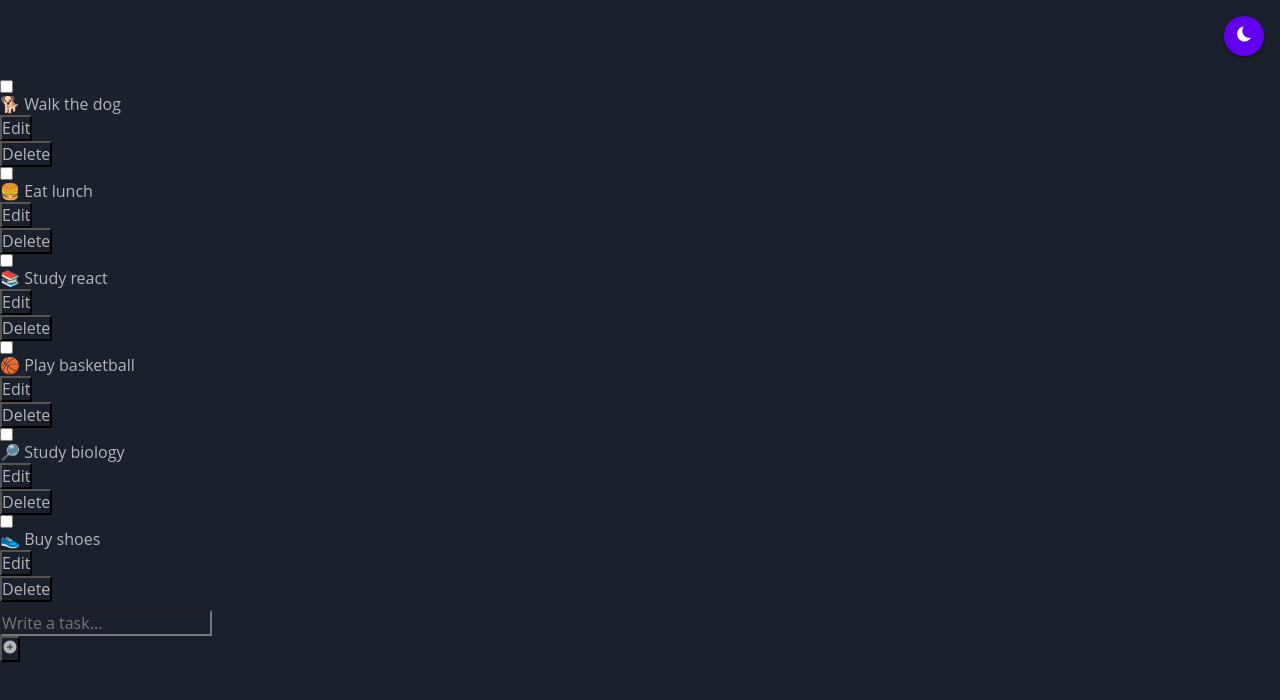
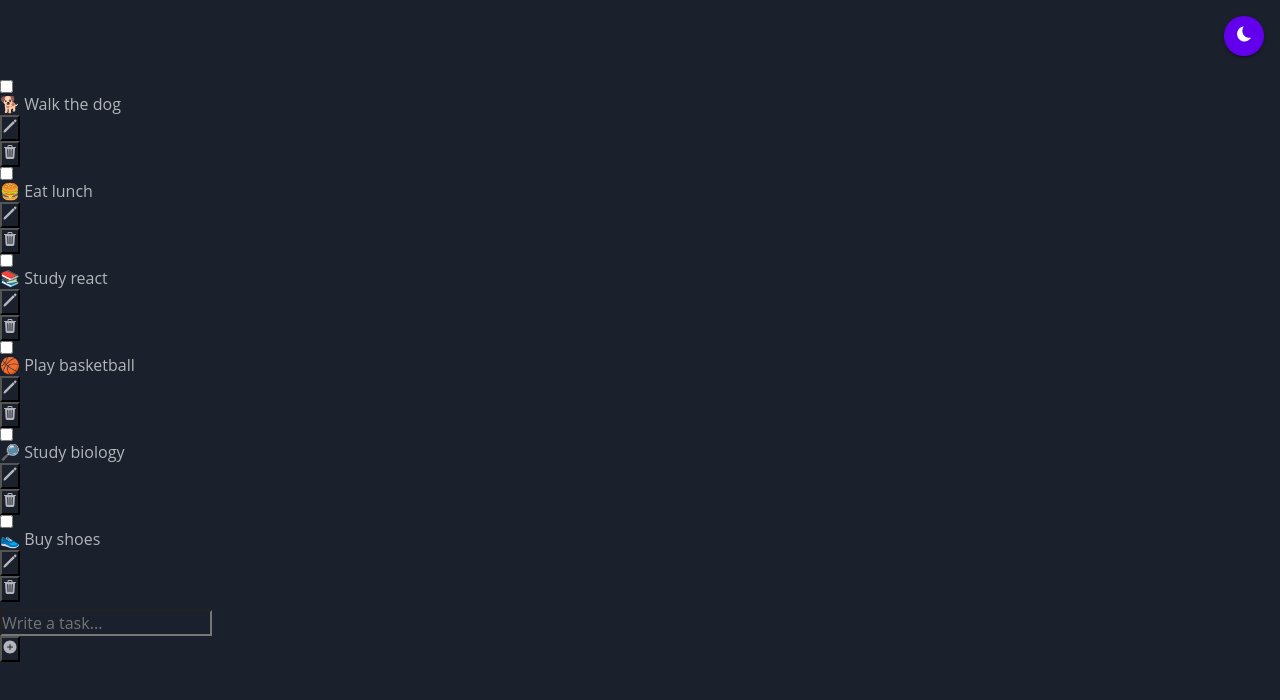
Before and after one commit to jonni595/todo-list, a React (Vite) app: page / in a window 1280 px wide. Shown: the top 700 px of the page. Built offline with nearby package versions, Linux system fonts and the light colour scheme.

Commit message:
update Task

```diff
--- a/src/components/Task.tsx
+++ b/src/components/Task.tsx
@@ -1,8 +1,11 @@
 import { useState } from "react";
+import { IoPencil, IoSave, IoTrash } from "react-icons/io5";
 import type { TasksProps } from "../interface";
 
-const Task: React.FC<TasksProps> = ({task,  onChange, onDelete}) => {
-    const [isEditing, setIsEditing] = useState(false);
+const Task: React.FC<TasksProps> = ({ task, onChange, onDelete }) => {
+  const [isEditing, setIsEditing] = useState(false);
+
+  let icon = isEditing ? <IoSave /> : <IoPencil />;
 
   let taskContent;
   if (isEditing) {
@@ -17,25 +20,49 @@ const Task: React.FC<TasksProps> = ({task,  onChange, onDelete}) => {
             })
           }
         />
-        <button onClick={() => setIsEditing(false)}>Save</button>
+        <button
+          className="btn-icon"
+          title="Save"
+          onClick={() => setIsEditing(false)}
+        >
+          {icon}
+        </button>
       </>
     );
   } else {
     taskContent = (
       <>
-        {task.text}
-        <button onClick={() => setIsEditing(true)}>Edit</button>
+        <p>{task.text}</p>
+        <button
+          className="btn-icon"
+          title="Edit"
+          onClick={() => setIsEditing(true)}
+        >
+          {icon}
+        </button>
       </>
     );
   }
 
   return (
-    <label>
-      <input type="checkbox" checked={task.done} onChange={(e) => onChange({...task, done: e.target.checked})} />
-      {taskContent}
-      <button onClick={() => onDelete(task.id)}>Delete</button>
+    <label className="task">
+      <div className="task-left">
+        <input
+          type="checkbox"
+          checked={task.done}
+          onChange={(e) => onChange({ ...task, done: e.target.checked })}
+        />
+      </div>
+      <div className="task-right">{taskContent}</div>
+      <button
+        className="button"
+        title="Delete"
+        onClick={() => onDelete(task.id)}
+      >
+        {<IoTrash />}
+      </button>
     </label>
-  )
-}
+  );
+};
 
-export default Task
+export default Task;
```
